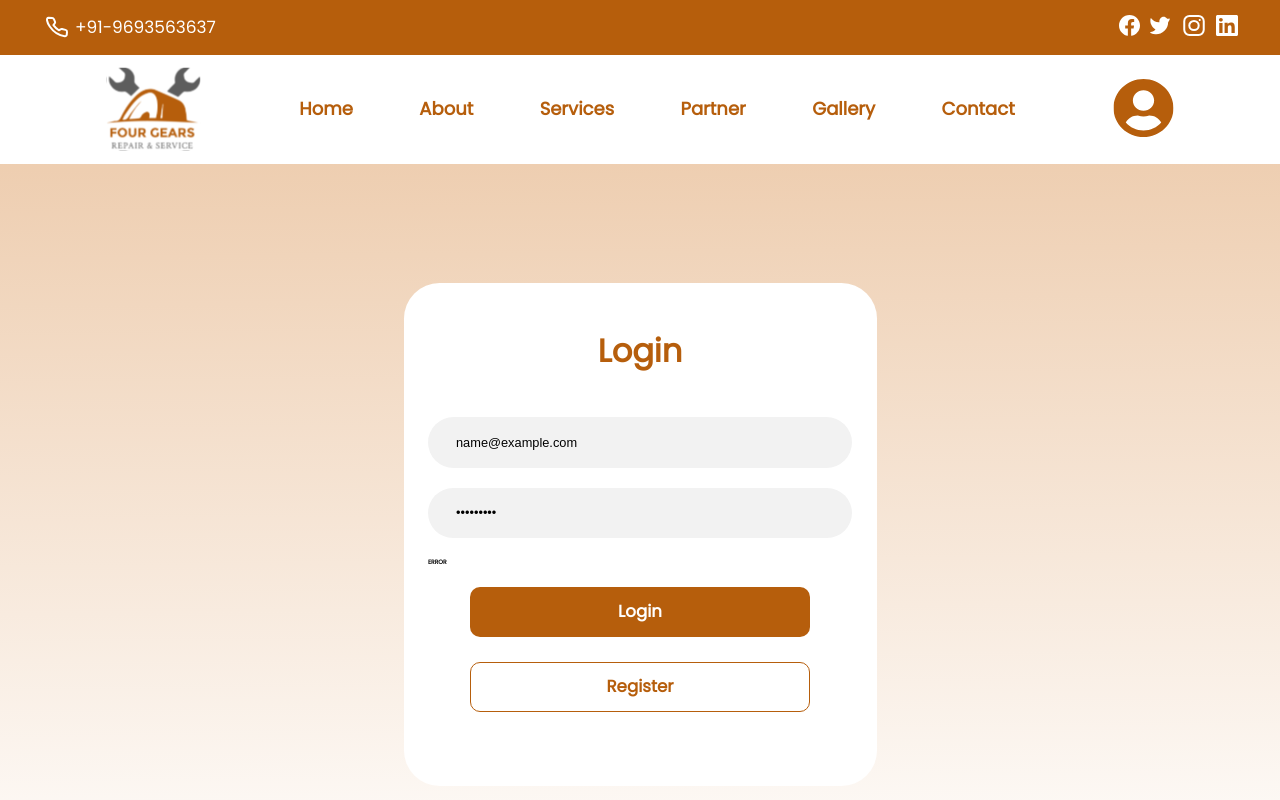
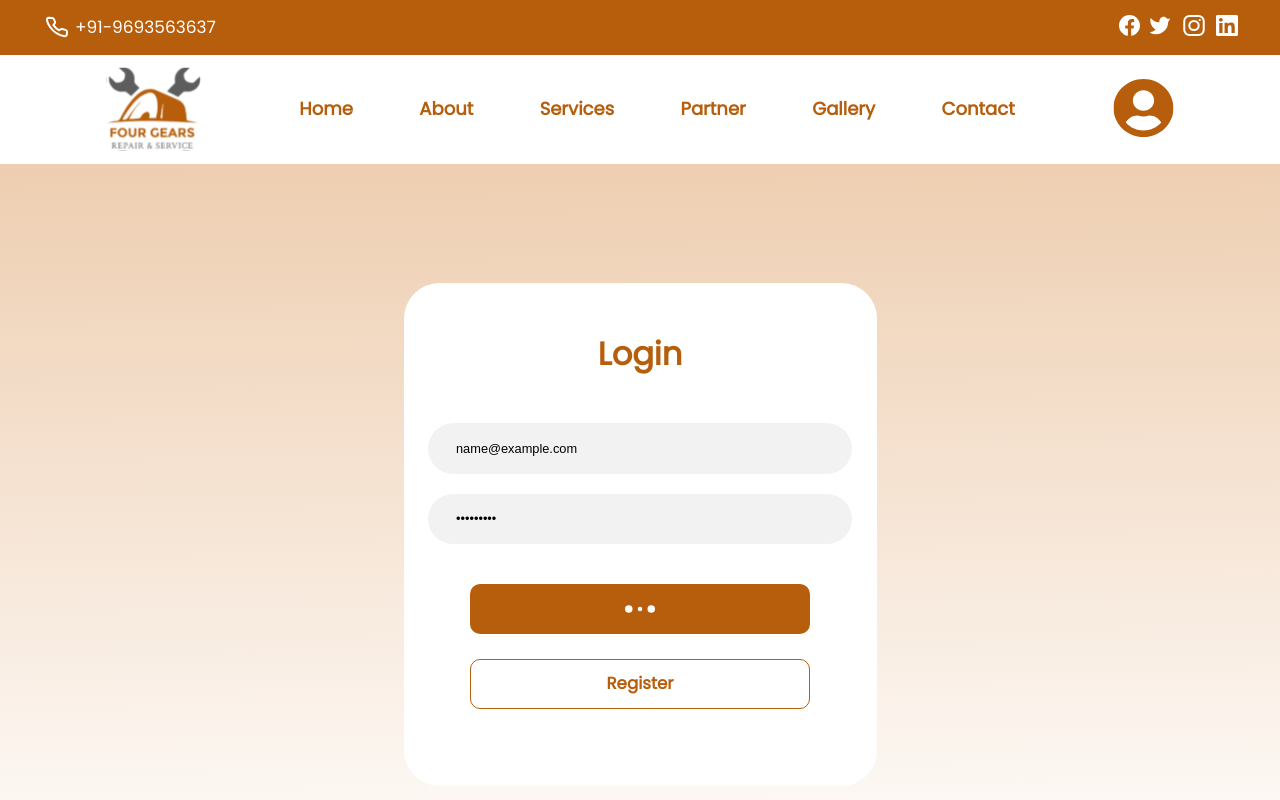
Before and after one commit to anshulkumarx7/FourGear-MotorBikeService-FrontEnd, a React (Vite) app: page /signin in a window 1280 px wide. Both pictures are taken after typing "name@example.com", "Sample123" into the empty fields and a click on the button "Login". Shown: the top 800 px of the page. Built offline with nearby package versions, Linux system fonts and the light colour scheme; no server answers.

Commit message:
added loaders

```diff
--- a/package.json
+++ b/package.json
@@ -14,6 +14,7 @@
     "react": "^18.2.0",
     "react-dom": "^18.2.0",
     "react-icons": "^4.8.0",
+    "react-loader-spinner": "^5.3.4",
     "react-router-dom": "^6.11.2",
     "swiper": "^9.3.2"
   },
--- a/src/Components/Login.jsx
+++ b/src/Components/Login.jsx
@@ -1,22 +1,17 @@
 import React, { useState } from "react";
 import { Link } from "react-router-dom";
 import { useNavigate } from "react-router-dom";
+import { ThreeDots } from "react-loader-spinner";
 import "../Styles/Login.css";
 import axios from "axios";
-// const axios = require("axios");
-// let data = JSON.stringify({
-//   "email": "adityasubham03@gmail.com",
-//   "password": "27Adich@"
-// });
-
-
 function Login() {
-  const navigate =useNavigate();
+  const navigate = useNavigate();
+  const [loading, setLoading] = useState(false);
   const [loginData, setLoginData] = useState({
     email: "",
     password: "",
   });
-  const [error,setError]=useState('');
+  const [error, setError] = useState("");
   function handleChange(event) {
     const { name, value } = event.target;
     setLoginData((prevValue) => ({
@@ -33,17 +28,20 @@ function Login() {
     },
     data: loginData,
   };
-  function handleSubmit(e){
+  const login = async (config) => {
+    try {
+      setLoading(true);
+      const response = await axios.request(config);
+      setLoading(false);
+      console.log(JSON.stringify(response.data));
+      navigate("/");
+    } catch (error) {
+      console.log(error);
+    }
+  };
+  function handleSubmit(e) {
     e.preventDefault();
-    axios.request(config)
-      .then((response) => {
-        console.log(JSON.stringify(response.data));
-        navigate("/");
-      })
-      .catch((error) => {
-        console.log(error);
-        setError(error);
-      });
+    login(config);
   }
   return (
     <div className="fourGearSignin">
@@ -67,7 +65,22 @@ function Login() {
             ></input>
             {error && <h1>ERROR</h1>}
             <div className="fourGearSigninButton bt-signin">
-              <button onSubmit={handleSubmit}>Login</button>
+              <button onSubmit={handleSubmit}>
+                {loading ? (
+                  <ThreeDots
+                    height="30"
+                    width="30"
+                    radius="9"
+                    color="#ffffff"
+                    ariaLabel="three-dots-loading"
+                    wrapperStyle={{}}
+                    wrapperClassName=""
+                    visible={true}
+                  />
+                ) : (
+                  <>Login</>
+                )}
+              </button>
             </div>
             <div className="fourGearRegisterButton bt-signin">
               <Link to="/signup">
--- a/src/Components/Signup.jsx
+++ b/src/Components/Signup.jsx
@@ -1,7 +1,9 @@
 import React, { useState } from "react";
 import "../Styles/Signup.css";
 import axios from "axios";
+import { ThreeDots } from "react-loader-spinner";
 function Signup() {
+  const [loading, setLoading] = useState(false);
   const [signupData, setSignupData] = useState({
     fname: "",
     lname: "",
@@ -15,12 +17,13 @@ function Signup() {
       [name]: value,
     }));
   }
-  const signup =async(config)=>{
-    try{
-      const response =await axios.request(config);
+  const signup = async (config) => {
+    try {
+      setLoading(true);
+      const response = await axios.request(config);
+      setLoading(false);
       console.log(JSON.stringify(response.data));
-    }
-    catch(error){
+    } catch (error) {
       console.log(error);
     }
   };
@@ -33,7 +36,7 @@ function Signup() {
       headers: {
         "Content-Type": "application/json",
       },
-      data:signupData,
+      data: signupData,
     };
     signup(config);
   }
@@ -70,7 +73,22 @@ function Signup() {
               value={signupData.password}
             ></input>
             <div className="fourGearSignupRegisterButton">
-              <button>Register</button>
+              <button>
+                {loading ? (
+                  <ThreeDots
+                    height="30"
+                    width="30"
+                    radius="9"
+                    color="#ffffff"
+                    ariaLabel="three-dots-loading"
+                    wrapperStyle={{}}
+                    wrapperClassName=""
+                    visible={true}
+                  />
+                ) : (
+                  <>Register</>
+                )}
+              </button>
             </div>
           </form>
         </div>
--- a/src/Styles/Login.css
+++ b/src/Styles/Login.css
@@ -72,6 +72,11 @@
   align-items: center;
   justify-content: center;
 }
+.bt-signin button{
+  display: flex;
+  align-items: center;
+  justify-content: center;
+}
 .bt-signin a {
   color: #b65e0c;
   font-size: 1.98rem;
--- a/src/Styles/Signup.css
+++ b/src/Styles/Signup.css
@@ -66,6 +66,11 @@
   justify-content: center;
   margin-top:1.5rem;
 }
+.fourGearSignupRegisterButton button{
+  display: flex;
+  align-items: center;
+  justify-content: center;
+}
 @media screen and (max-width: 650px){
   .fourGearSignUp{
     height:auto;
@@ -98,4 +103,5 @@
   .fourGearSignupRegisterButton button{
     font-size: 1.4rem;
   }
+
 }
```
Also changed, not shown: 1 other file (tests, documents, lock files or other folders).
